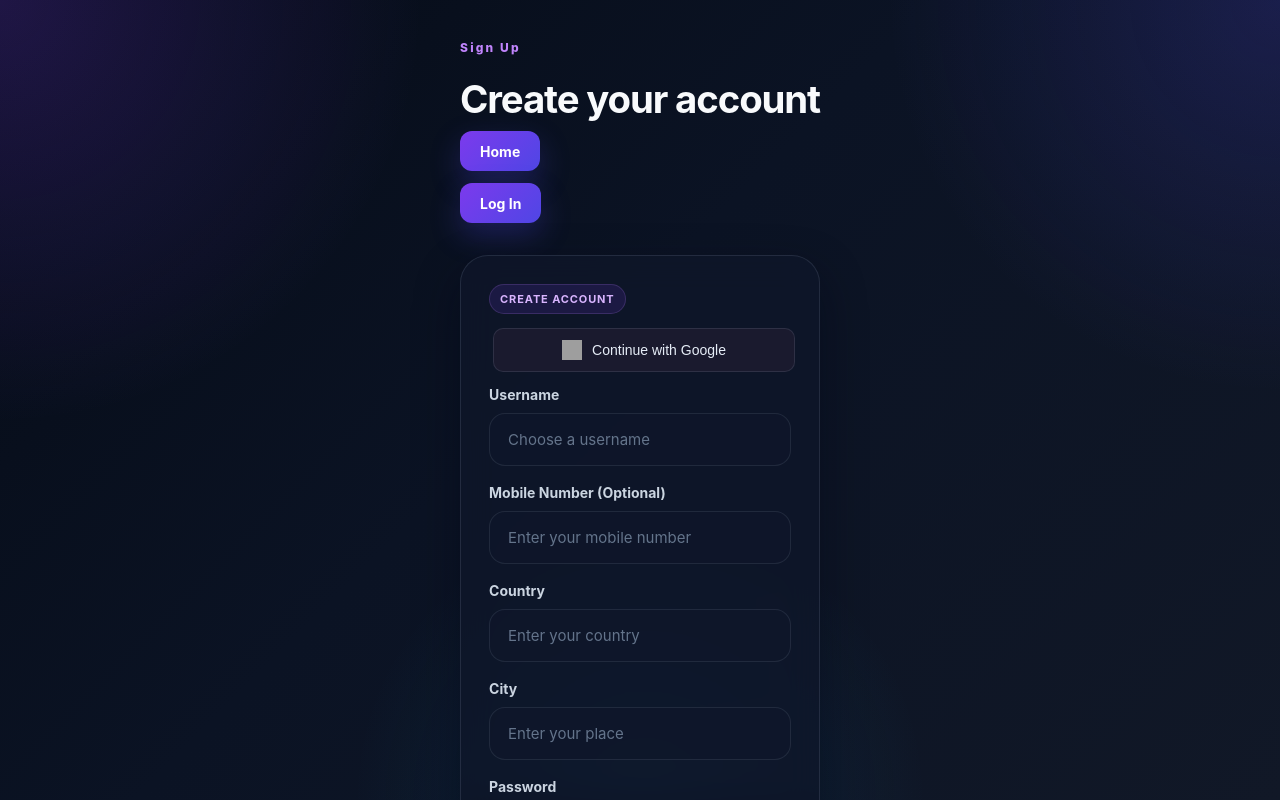
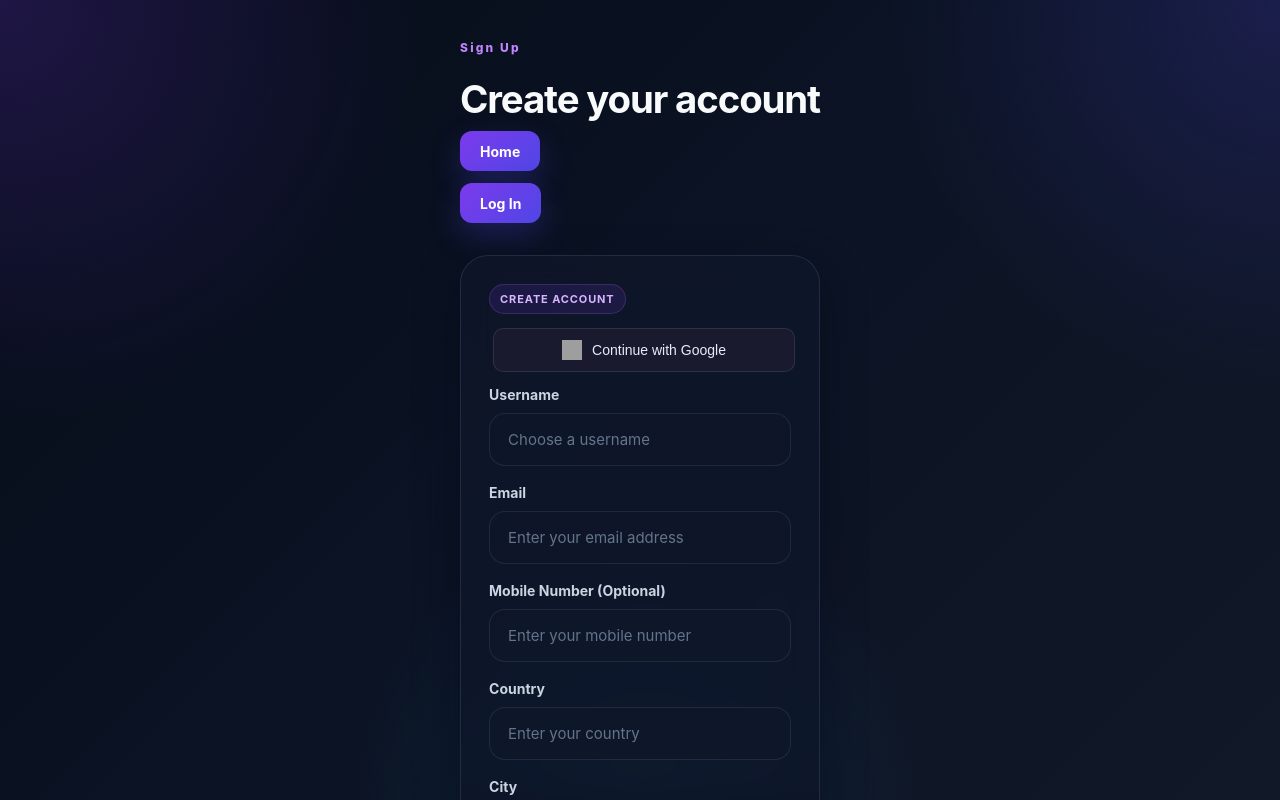
Before and after one commit to TheArisAngelo/Reddit-Client, a React (Create React App) app in the folder reddit-client/: page /signup in a window 1280 px wide. Shown: the top 800 px of the page. Built offline with nearby package versions, Linux system fonts and the light colour scheme; grey boxes are pictures that could not be loaded.

Commit message:
add the Front-end code for email

```diff
--- a/reddit-client/src/SignUpPage.jsx
+++ b/reddit-client/src/SignUpPage.jsx
@@ -40,6 +40,7 @@ export default function SignUpPage() {
 
   const [formData, setFormData] = useState({
     username: "",
+    email: "",
     password: "",
     confirmPassword: "",
     mobileNumber: "",
@@ -65,6 +66,8 @@ export default function SignUpPage() {
     event.preventDefault();
 
     const username = formData.username.trim();
+    const email = formData.email.trim();
+    const emailRegex = /^[^\s@]+@[^\s@]+\.[^\s@]+$/;
     const password = formData.password.trim();
     const confirmPassword = formData.confirmPassword.trim();
     const mobileNumber = formData.mobileNumber.trim();
@@ -73,6 +76,16 @@ export default function SignUpPage() {
 
     if (!username) {
       setError("Please enter a username");
+      return;
+    }
+
+    if (!email) {
+      setError("Please enter your email");
+      return;
+    }
+
+    if (!emailRegex.test(email)) {
+      setError("Please enter a valid email address");
       return;
     }
 
@@ -106,6 +119,7 @@ export default function SignUpPage() {
 
       await axios.post("http://localhost:5000/api/auth/signup", {
         username,
+        email,
         password,
         mobileNumber,
         country,
@@ -170,6 +184,17 @@ export default function SignUpPage() {
                 name="username"
                 placeholder="Choose a username"
                 value={formData.username}
+                onChange={handleChange}
+              />
+            </label>
+
+            <label className="create-field">
+              <span>Email</span>
+              <input
+                type="email"
+                name="email"
+                placeholder="Enter your email address"
+                value={formData.email}
                 onChange={handleChange}
               />
             </label>
```
